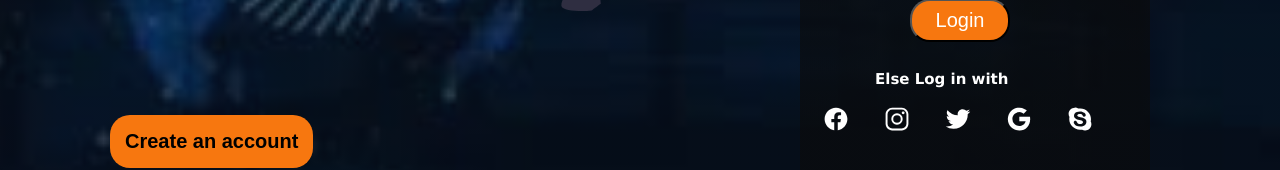
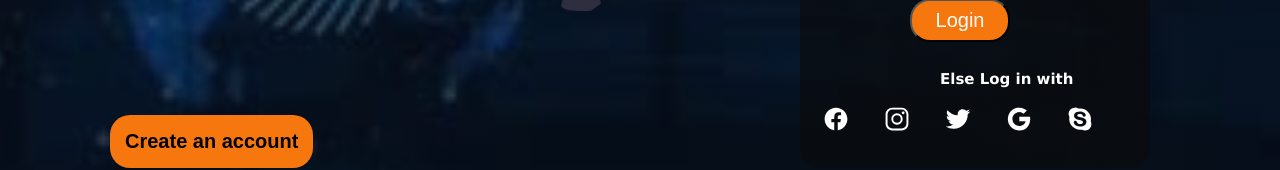
Before and after one commit to kailasamkokilavani/MyFirstWebsite, a plain HTML site: page index.html in a window 1280 px wide. Shown: the part 410-580 px from the top of the page. Drawn offline with nearby package versions, Linux system fonts and the light colour scheme.

Commit message:
Update style.css

```diff
--- a/style.css
+++ b/style.css
@@ -110,7 +110,7 @@ ul li:hover{
 .Login-form{
     left: 800px;
     margin-top: -450px;
-    height: 500px;
+    height: 450px;
     width: 350px;
     position: absolute;
     background: linear-gradient(to top,rgba(10, 10, 10, 0.6)50%,rgba(10, 10, 10, 0.6)50%);
@@ -189,7 +189,7 @@ ul li:hover{
 .with{
     color: white;
     font-size: 15px;
-    margin-left:75px;
+    margin-left:140px;
     margin-top: 10px;
     font-family:Verdana, Geneva, Tahoma, sans-serif;
 }
```
